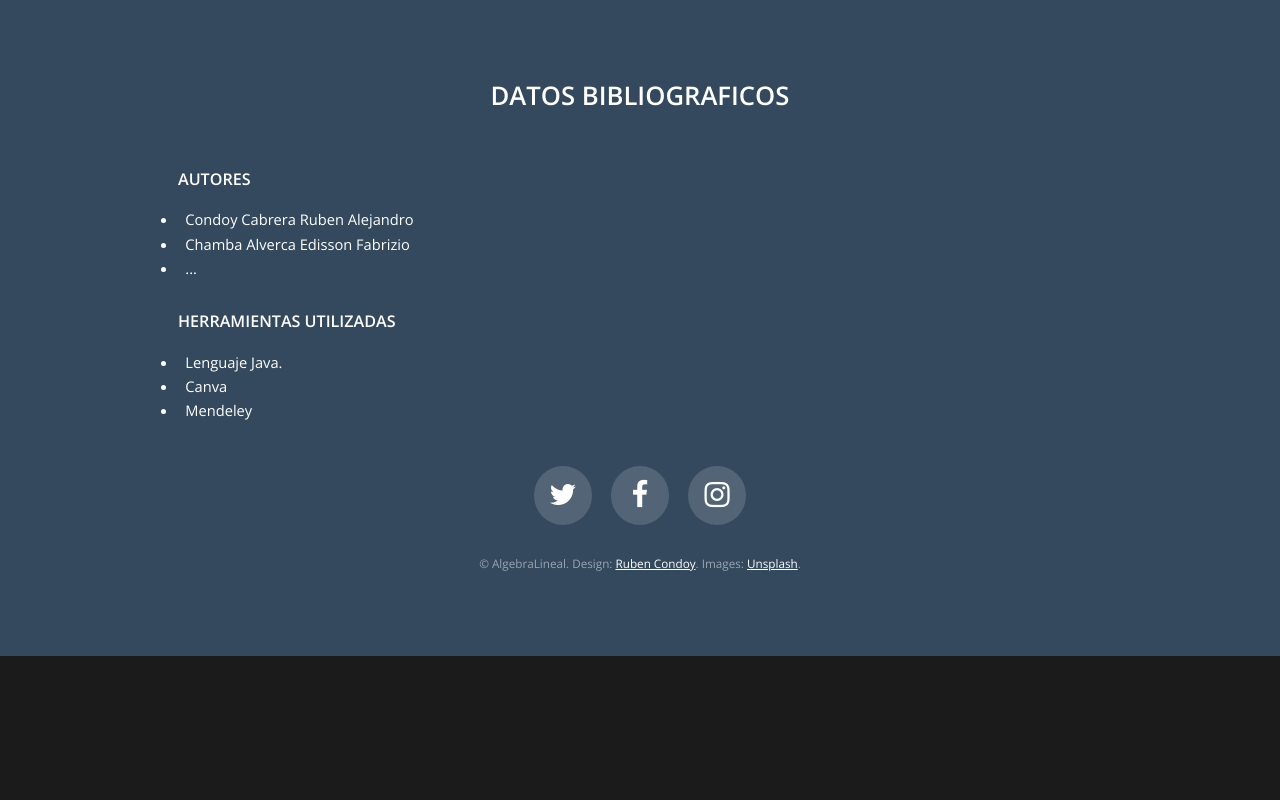
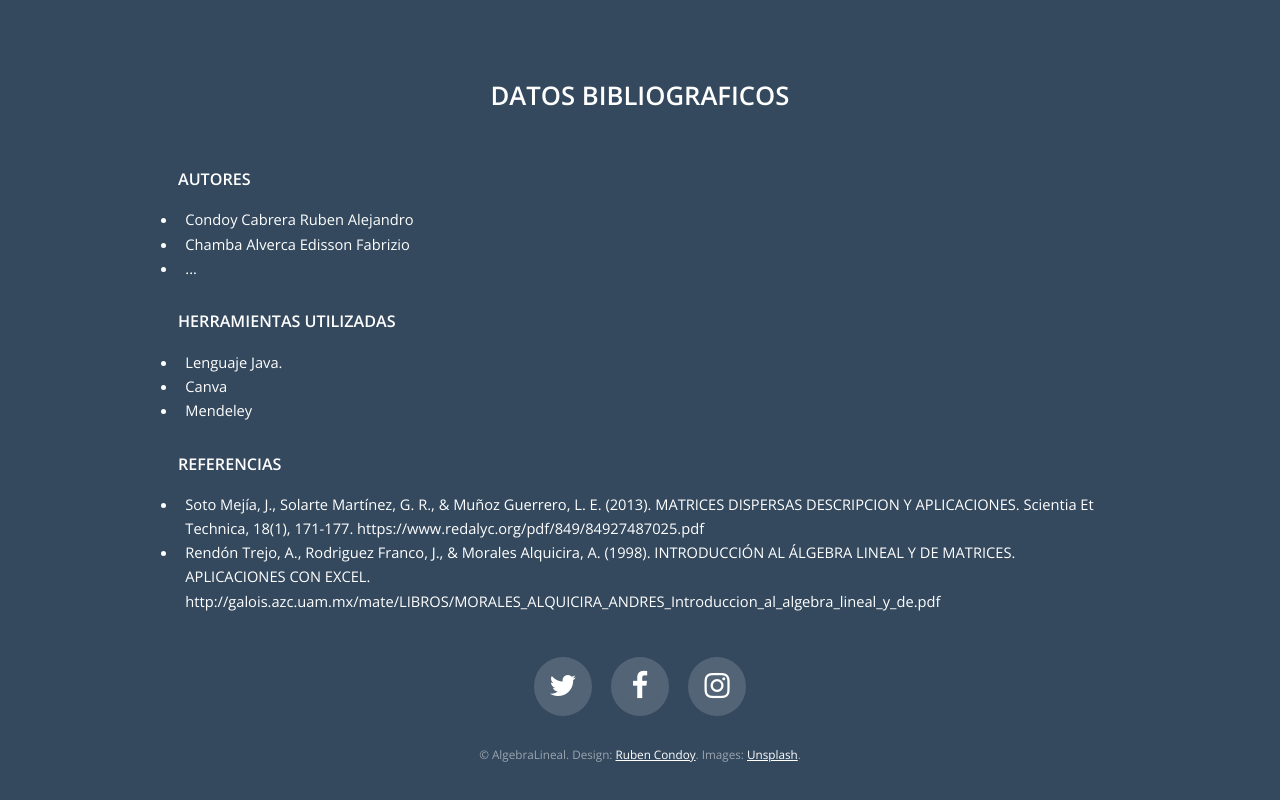
Before and after one commit to Aleajandro23/Aleajandro23.github.io, a plain HTML site: page generic.html in a window 1280 px wide. Shown: the part 1617-2417 px from the top of the page. Before the commit the page ends 2273 px from the top, so only its background shows below. Drawn offline with nearby package versions, Linux system fonts and the light colour scheme.

Commit message:
Pageereference

```diff
--- a/generic.html
+++ b/generic.html
@@ -123,6 +123,12 @@
 				<li>Canva</li>
 				<li>Mendeley</li>
 			</ul>
+			<ul>
+				<h4>Referencias</h4>
+				<li>Soto Mejía, J., Solarte Martínez, G. R., & Muñoz Guerrero, L. E.  (2013). MATRICES DISPERSAS DESCRIPCION Y APLICACIONES. Scientia Et Technica, 18(1), 171-177. https://www.redalyc.org/pdf/849/84927487025.pdf</li>
+				<li>Rendón Trejo, A., Rodriguez Franco, J., & Morales Alquicira, A. (1998). INTRODUCCIÓN AL ÁLGEBRA LINEAL Y DE MATRICES. APLICACIONES CON EXCEL. http://galois.azc.uam.mx/mate/LIBROS/MORALES_ALQUICIRA_ANDRES_Introduccion_al_algebra_lineal_y_de.pdf</li>
+
+			</ul>
 
 
 			<ul class="icons">
```
